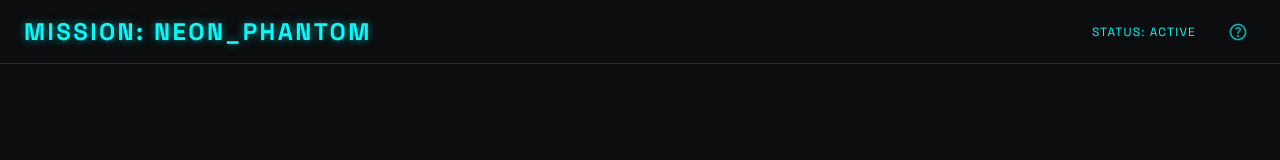
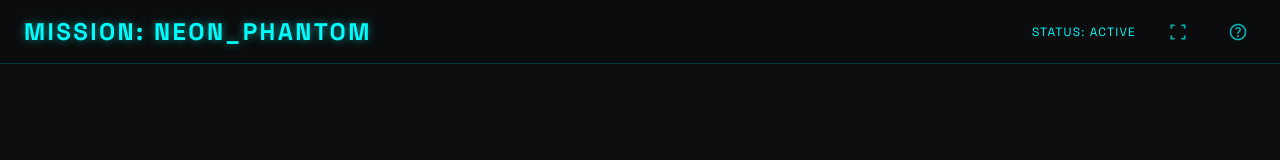
Before and after one commit to Akash-an/two_spies, a React (Vite) app in the folder stitch-frontend/: page / in a window 1280 px wide. Shown: the top 160 px of the page. Built offline with nearby package versions, Linux system fonts and the light colour scheme; no server answers.

Commit message:
UI updates

```diff
--- a/stitch-frontend/index.html
+++ b/stitch-frontend/index.html
@@ -7,6 +7,8 @@
     <meta name="apple-mobile-web-app-capable" content="yes" />
     <meta name="apple-mobile-web-app-status-bar-style" content="black-translucent" />
     <link rel="manifest" href="/manifest.json" />
+    <link rel="icon" type="image/png" href="/favicon.png" />
+    <link rel="apple-touch-icon" href="/favicon.png" />
     <script src="https://cdn.tailwindcss.com?plugins=forms,container-queries"></script>
     <script id="tailwind-config">
       tailwind.config = {
--- a/stitch-frontend/src/components/CodenameAuthorizationTerminal/CodenameAuthorizationTerminal.tsx
+++ b/stitch-frontend/src/components/CodenameAuthorizationTerminal/CodenameAuthorizationTerminal.tsx
@@ -55,6 +55,26 @@ const CodenameAuthorizationTerminal: React.FC<CodenameAuthorizationProps> = ({
     }
   };
 
+  const toggleFullscreen = async () => {
+    try {
+      if (!document.fullscreenElement) {
+        await document.documentElement.requestFullscreen();
+        const orientation = screen.orientation as any;
+        if (orientation && orientation.lock) {
+          await orientation.lock('landscape').catch(() => {});
+        }
+      } else {
+        const orientation = screen.orientation as any;
+        if (orientation && orientation.unlock) {
+          orientation.unlock();
+        }
+        await document.exitFullscreen();
+      }
+    } catch (err) {
+      console.error('Fullscreen toggle failed:', err);
+    }
+  };
+
   return (
     <div
       className="absolute inset-0 flex flex-col"
@@ -106,6 +126,15 @@ const CodenameAuthorizationTerminal: React.FC<CodenameAuthorizationProps> = ({
           >
             STATUS: ACTIVE
           </div>
+          <button
+            className="help-btn-header"
+            onClick={toggleFullscreen}
+            title="Toggle Tactical View"
+          >
+            <span className="material-symbols-outlined">
+              {document.fullscreenElement ? 'screen_rotation' : 'fullscreen'}
+            </span>
+          </button>
           <button
             className="help-btn-header"
             onClick={onOpenHowToPlay}
--- a/stitch-frontend/src/components/MissionDeploymentHub/MissionDeploymentHub.tsx
+++ b/stitch-frontend/src/components/MissionDeploymentHub/MissionDeploymentHub.tsx
@@ -75,6 +75,26 @@ const MissionDeploymentHub: React.FC<MissionDeploymentHubProps> = ({
     onTerminateLink?.();
     setShowGeneratedFrequencyModal(false);
   };
+
+  const toggleFullscreen = async () => {
+    try {
+      if (!document.fullscreenElement) {
+        await document.documentElement.requestFullscreen();
+        const orientation = screen.orientation as any;
+        if (orientation && orientation.lock) {
+          await orientation.lock('landscape').catch(() => {});
+        }
+      } else {
+        const orientation = screen.orientation as any;
+        if (orientation && orientation.unlock) {
+          orientation.unlock();
+        }
+        await document.exitFullscreen();
+      }
+    } catch (err) {
+      console.error('Fullscreen toggle failed:', err);
+    }
+  };
   return (
     <div className={`bg-surface text-on-surface min-h-screen flex flex-col ${className}`}>
       {/* Scanline overlay */}
@@ -100,6 +120,15 @@ const MissionDeploymentHub: React.FC<MissionDeploymentHubProps> = ({
           <div className="bg-primary-container/10 px-4 py-1 border border-primary/30">
             <span className="text-[#00ffff] font-['Space_Grotesk'] font-bold text-xs tracking-tighter">STATUS: ACTIVE</span>
           </div>
+          <button
+            className="help-btn-header"
+            onClick={toggleFullscreen}
+            title="Toggle Tactical View"
+          >
+            <span className="material-symbols-outlined">
+              {document.fullscreenElement ? 'screen_rotation' : 'fullscreen'}
+            </span>
+          </button>
           <button
             className="help-btn-header"
             onClick={onOpenHowToPlay}
--- a/stitch-frontend/src/components/PhaserGame/PhaserGame.css
+++ b/stitch-frontend/src/components/PhaserGame/PhaserGame.css
@@ -338,6 +338,7 @@
   color: #00ffff;
   position: relative;
   transition: all 0.2s ease;
+  cursor: pointer;
 }
 
 .panel-symbol-large:hover {
@@ -352,12 +353,11 @@
 }
 
 .intel-icon {
-  color: #fe9800;
-  font-size: 20px;
+  font-size: 22px; /* Slightly larger to balance the new number size */
 }
 
 .symbol-value {
-  font-size: 10px;
+  font-size: 14px;
   font-weight: 900;
   font-family: 'JetBrains Mono', monospace;
   margin-top: -2px;
@@ -369,8 +369,21 @@
   justify-content: center;
   width: 36px;
   height: 36px;
-  cursor: help;
+  cursor: pointer;
   transition: all 0.2s ease;
+}
+
+.panel-stat {
+  display: flex;
+  align-items: center;
+  gap: 8px;
+  padding: 4px 0;
+  cursor: pointer;
+}
+
+/* Ensure all interactive elements with tooltips in the side panel use the pointer cursor */
+.game-panel [title] {
+  cursor: pointer !important;
 }
 
 .panel-symbol span {
@@ -623,10 +636,12 @@
 }
 
 .action-btn:disabled {
-  opacity: 0.2;
+  opacity: 0.3;
   filter: grayscale(1);
+  border-color: rgba(255, 255, 255, 0.1);
+  background: rgba(255, 255, 255, 0.02);
   cursor: not-allowed;
-  pointer-events: auto;
+  pointer-events: none;
 }
 
 .action-btn.active {
--- a/stitch-frontend/src/components/PhaserGame/PhaserGame.tsx
+++ b/stitch-frontend/src/components/PhaserGame/PhaserGame.tsx
@@ -345,6 +345,10 @@ const PhaserGame: React.FC<PhaserGameProps> = ({
           await orientation.lock('landscape').catch(() => {});
         }
       } else {
+        const orientation = screen.orientation as any;
+        if (orientation && orientation.unlock) {
+          orientation.unlock();
+        }
         await document.exitFullscreen();
       }
     } catch (err) {
@@ -564,7 +568,9 @@ const PhaserGame: React.FC<PhaserGameProps> = ({
             onMouseLeave={() => setActionTooltip(null)}
             title="Toggle Fullscreen"
           >
-            <span className="material-symbols-outlined">fullscreen</span>
+            <span className="material-symbols-outlined">
+              {document.fullscreenElement ? 'screen_rotation' : 'fullscreen'}
+            </span>
           </button>
           <button
             className="help-btn-header"
@@ -840,7 +846,7 @@ const PhaserGame: React.FC<PhaserGameProps> = ({
           {/* Agent Section */}
           <div className="panel-group" title="AGENT STATUS">
             <div className="panel-symbol-large" title={`Intel: ${matchState.player.intel}`}>
-              <span className="material-symbols-outlined intel-icon">database</span>
+              <span className="material-symbols-outlined intel-icon">monitoring</span>
               <div className="symbol-value">{matchState.player.intel}</div>
             </div>
 
```
Also changed, not shown: stitch-frontend/public/favicon.png (added), stitch-frontend/public/manifest.json.
